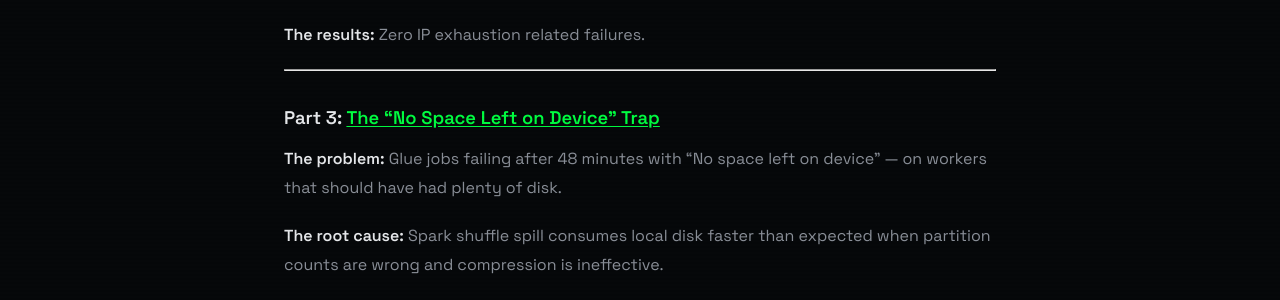
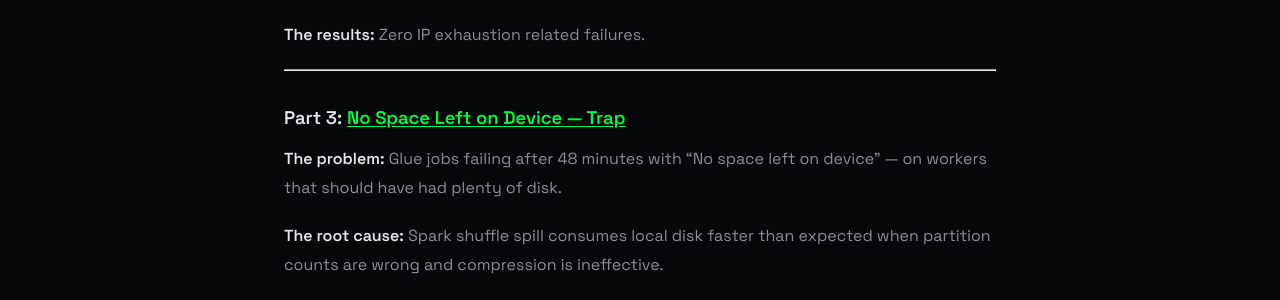
Before and after one commit to beyond5nines/beyond5nines.github.io, a Jekyll site: the page built from _articles/look-ma-no-servers.md, in a window 1280 px wide and 900 px high, scrolled down 1099 px. Shown: the part 154-454 px from the top of the window. Built offline with Jekyll 4.4.1, drawn with Linux system fonts in a browser that asks for light colours.

Commit message:
Update look-ma-no-servers.md

```diff
--- a/_articles/look-ma-no-servers.md
+++ b/_articles/look-ma-no-servers.md
@@ -35,7 +35,7 @@ Each post in this series follows the same pattern: a production failure that see
 
 ---
 
-### Part 3: [The "No Space Left on Device" Trap](/look-ma-no-servers-03/)
+### Part 3: [No Space Left on Device — Trap](/look-ma-no-servers-03/)
 **The problem:** Glue jobs failing after 48 minutes with "No space left on device" — on workers that should have had plenty of disk.
 
 **The root cause:** Spark shuffle spill consumes local disk faster than expected when partition counts are wrong and compression is ineffective.
```
